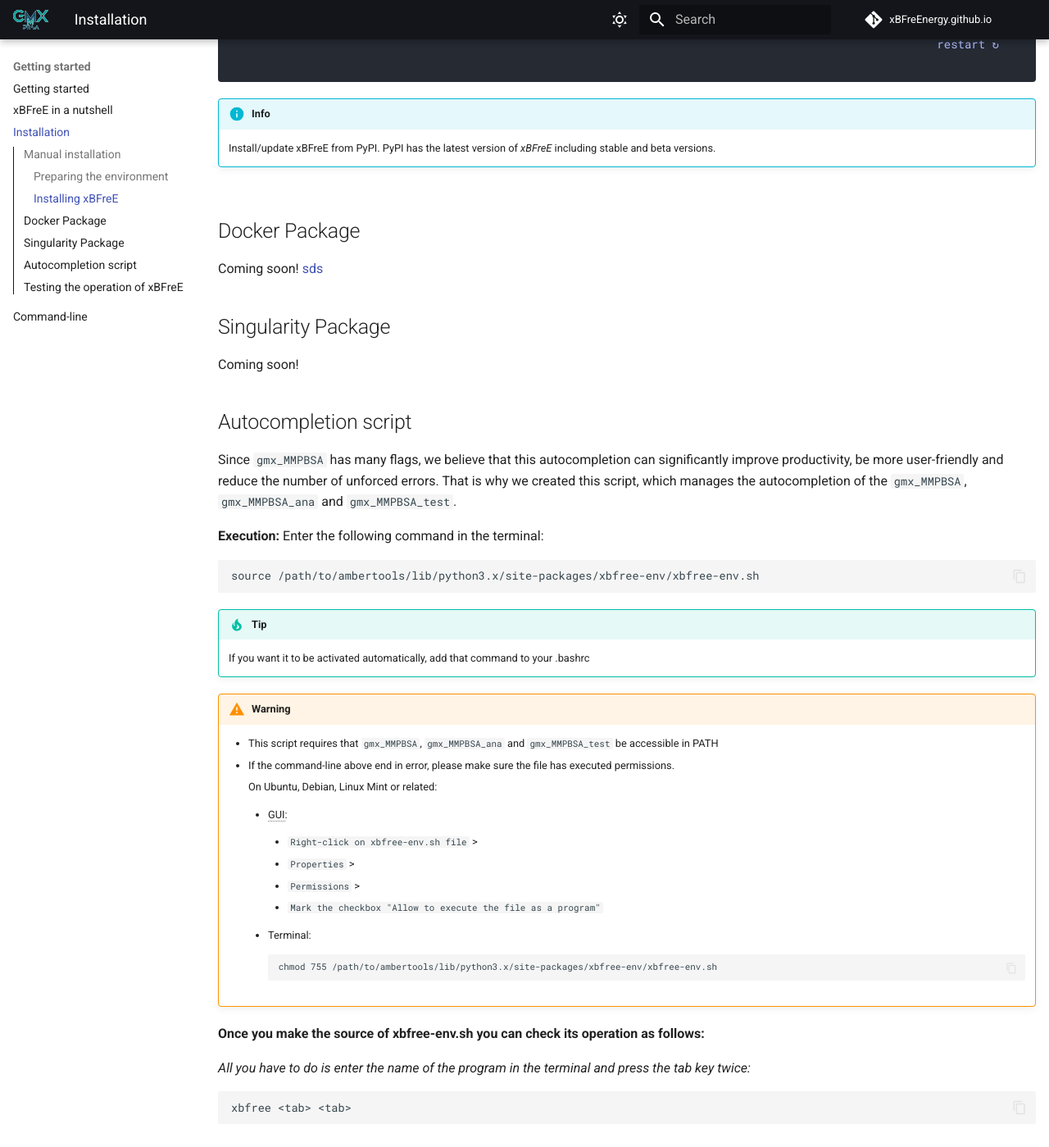
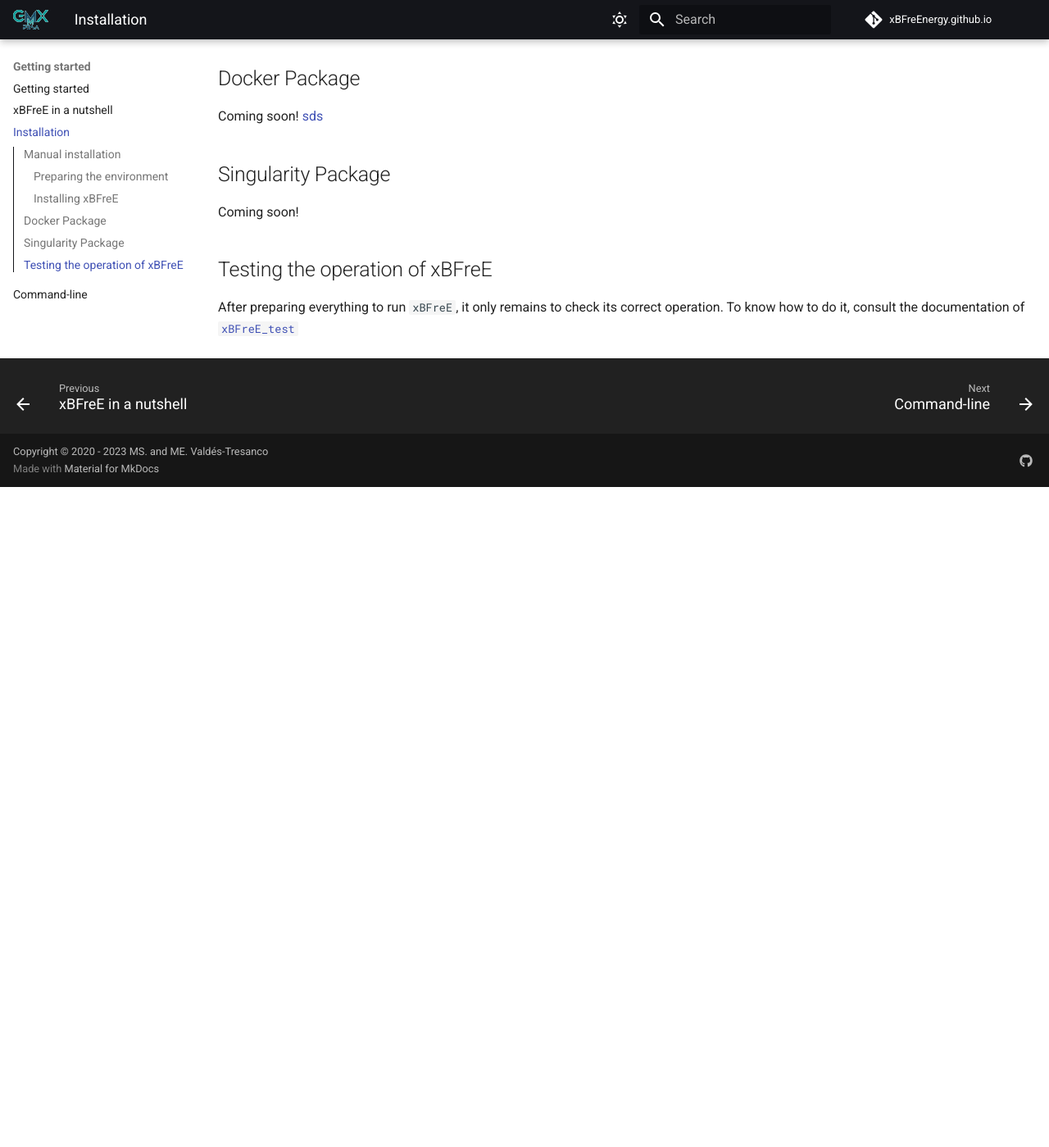
Before and after one commit to xBFreEnergy/xBFreEnergy.github.io, an MkDocs documentation site: the page built from docs/getting-started/installation.md, in a window 1280 px wide and 1400 px high, scrolled down 2750 px. Shown: the whole window at 82% size. Built offline with MkDocs 1.6.1 and Material for MkDocs 9.7.7, drawn with Linux system fonts in a browser that asks for light colours; the version menu is left out; after the commit the page ends 3344 px from its top, so only the background shows below that; some of the changed text lies outside the part shown.

Commit message:
fixed getting started section

````diff
--- a/docs/getting-started/installation.md
+++ b/docs/getting-started/installation.md
@@ -4,23 +4,11 @@
 ---
 # **xBFreE** Installation
 
-!!! important "Dependencies"
-    **xBFreE** has several important dependencies:
-
-    - mpi4py
-    - AmberTools20/21
-    - Gromacs
-
-    Depending on the installation mode, these dependencies can be installed by the user, be part of a precompiled
-    package, or be required by an administrator. Please check each installation mode and make sure you have all of
-    them supplied.
-
-
 Currently, **xBFreE** can be installed using three ways:
 
 - [Manual installation](#manual-installation)
-- [Docker Package](https://docs.alliancecan.ca/wiki/GROMACS#gmx_MMPBSA)
-- [Singularity Package](https://docs.alliancecan.ca/wiki/GROMACS#gmx_MMPBSA)
+- [Docker Package](https://docs.alliancecan.ca/wiki/GROMACS#gmx_MMPBSA) (coming soon!)
+- [Singularity Package](https://docs.alliancecan.ca/wiki/GROMACS#gmx_MMPBSA) (coming soon!)
 
 ## Manual installation
 You can carry out the installation of **xBFreE** in three ways:
@@ -82,8 +76,7 @@
 === "conda environment"
 
     !!! Info "Important"
-        Make sure to have conda installed in your computer. Check the third tab "Miniconda installation" for more
-        info.
+        Make sure to have conda installed in your computer.
 
     === "`*.yml file`"
         Installing **xBFreE** using a requierement yml file.
@@ -108,8 +101,8 @@
         ??? note "Copy described intructions"
 
             ``` bash
-            conda env create -n xbfree-env --file env.yml                                    # (1)
-            conda activate xbfree-env                                                        # (2)
+            conda env create -n xbfree-env --file env.yml                                    # (1)!
+            conda activate xbfree-env                                                        # (2)!
 
             ```
 
@@ -343,46 +336,68 @@
 Coming soon!
 
 
-## Autocompletion script
-Since `gmx_MMPBSA` has many flags, we believe that this autocompletion can significantly improve productivity, be
-more user-friendly and reduce the number of unforced errors. That is why we created this script, which manages the
-autocompletion of the `gmx_MMPBSA`, `gmx_MMPBSA_ana` and `gmx_MMPBSA_test`.
+[//]: # (## Autocompletion script)
 
+[//]: # (Since `gmx_MMPBSA` has many flags, we believe that this autocompletion can significantly improve productivity, be)
 
-**Execution:**
-Enter the following command in the terminal:
+[//]: # (more user-friendly and reduce the number of unforced errors. That is why we created this script, which manages the)
 
-    source /path/to/ambertools/lib/python3.x/site-packages/xbfree-env/xbfree-env.sh
+[//]: # (autocompletion of the `gmx_MMPBSA`, `gmx_MMPBSA_ana` and `gmx_MMPBSA_test`.)
 
-!!! tip
-    If you want it to be activated automatically, add that command to your .bashrc
+[//]: # ()
+[//]: # ()
+[//]: # (**Execution:**)
 
-!!! warning
-    * This script requires that `gmx_MMPBSA`, `gmx_MMPBSA_ana` and `gmx_MMPBSA_test` be accessible in PATH
-    * If the command-line above end in error, please make sure the file has executed permissions.
+[//]: # (Enter the following command in the terminal:)
 
-        On Ubuntu, Debian, Linux Mint or related:
+[//]: # (    )
+[//]: # (    source /path/to/ambertools/lib/python3.x/site-packages/xbfree-env/xbfree-env.sh)
 
-        * GUI:
+[//]: # ()
+[//]: # (!!! tip)
 
-            * `Right-click on xbfree-env.sh file` >
+[//]: # (    If you want it to be activated automatically, add that command to your .bashrc)
 
-            * `Properties` >
+[//]: # ()
+[//]: # (!!! warning)
 
-            * `Permissions` >
+[//]: # (    * This script requires that `gmx_MMPBSA`, `gmx_MMPBSA_ana` and `gmx_MMPBSA_test` be accessible in PATH)
 
-            * `Mark the checkbox "Allow to execute the file as a program"`
+[//]: # (    * If the command-line above end in error, please make sure the file has executed permissions. )
 
-        * Terminal:
+[//]: # (        )
+[//]: # (        On Ubuntu, Debian, Linux Mint or related:)
 
-                chmod 755 /path/to/ambertools/lib/python3.x/site-packages/xbfree-env/xbfree-env.sh
+[//]: # (        )
+[//]: # (        * GUI:)
 
+[//]: # ()
+[//]: # (            * `Right-click on xbfree-env.sh file` >)
 
-**Once you make the source of xbfree-env.sh you can check its operation as follows:**
+[//]: # ()
+[//]: # (            * `Properties` > )
 
-_All you have to do is enter the name of the program in the terminal and press the tab key twice:_
+[//]: # ()
+[//]: # (            * `Permissions` > )
 
-    xbfree <tab> <tab>
+[//]: # ()
+[//]: # (            * `Mark the checkbox "Allow to execute the file as a program"`)
+
+[//]: # (        )
+[//]: # (        * Terminal:)
+
+[//]: # (            )
+[//]: # (                chmod 755 /path/to/ambertools/lib/python3.x/site-packages/xbfree-env/xbfree-env.sh)
+
+[//]: # (    )
+[//]: # (        )
+[//]: # (**Once you make the source of xbfree-env.sh you can check its operation as follows:**)
+
+[//]: # ()
+[//]: # (_All you have to do is enter the name of the program in the terminal and press the tab key twice:_)
+
+[//]: # (    )
+[//]: # (    xbfree <tab> <tab>)
 
 ## Testing the operation of xBFreE
 After preparing everything to run `xBFreE`, it only remains to check its correct operation. To know how to do it,
````
Also changed, not shown: other parts of docs/getting-started/installation.md (+6 -0 lines), docs/getting-started/getting-started.md (+14 -13 lines), docs/getting-started/summary.md (+1 -1 lines).
